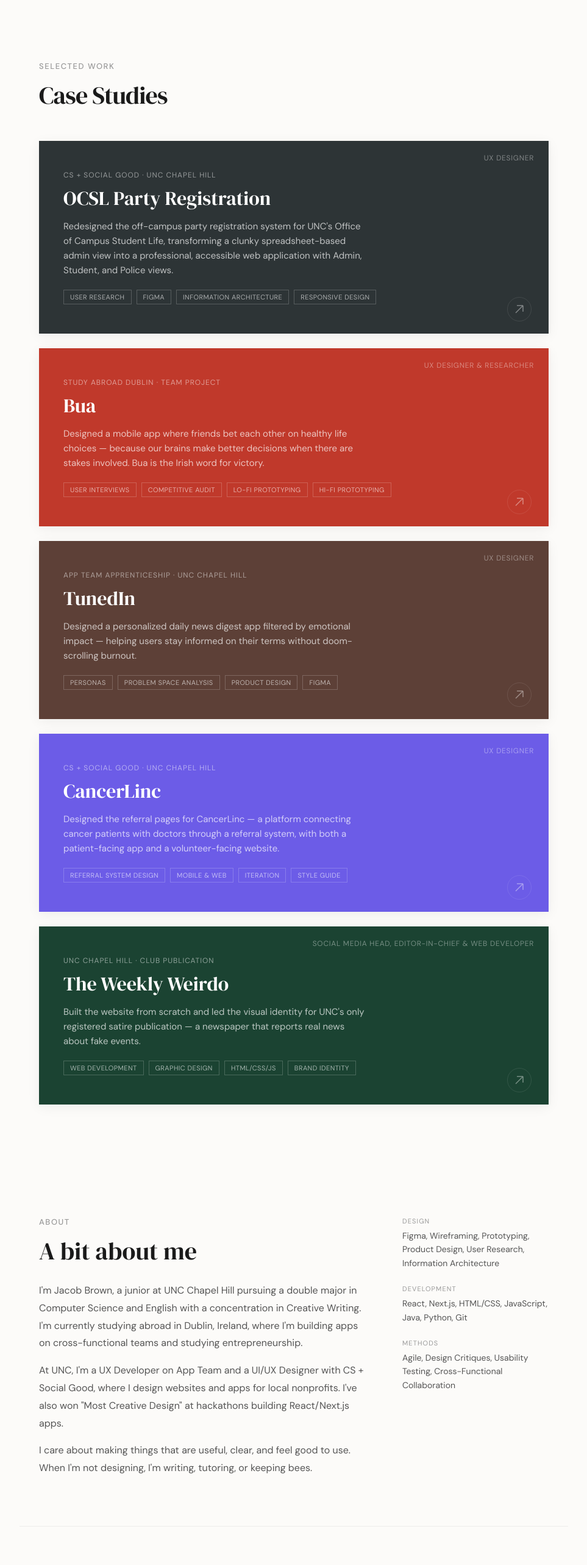
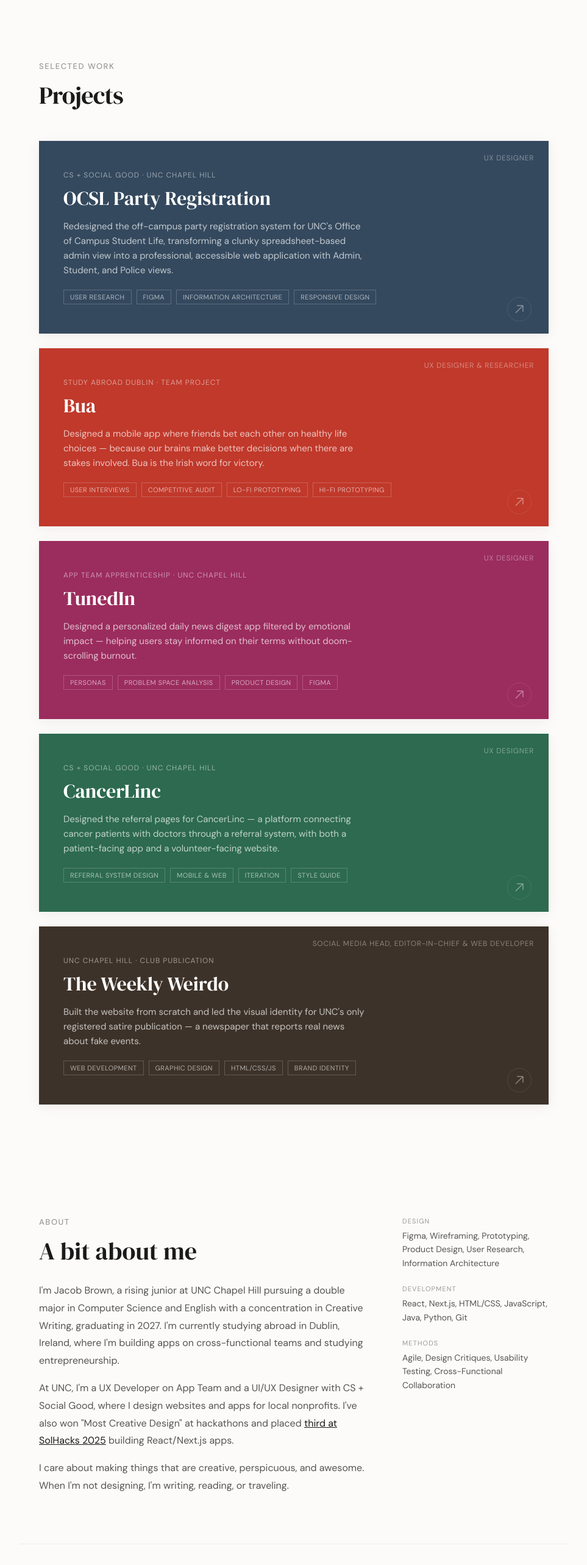
Before and after one commit to Jwbrown05/PortfolioWebsite, a React (Vite) app in the folder portfolio-site/: page / in a window 1280 px wide. Shown: the part 780-3346 px from the top of the page at 61% size, without its empty margins (158-1121 px from the left). Built offline with nearby package versions, Linux system fonts and the light colour scheme.

Commit message:
Added UI changes

```diff
--- a/portfolio-site/src/Portfolio.jsx
+++ b/portfolio-site/src/Portfolio.jsx
@@ -15,8 +15,9 @@ const PROJECTS = [
     role: "UX Designer",
     timeline: "Fall 2025 – Spring 2026",
     tags: ["User Research", "Figma", "Information Architecture", "Responsive Design"],
-    color: "#2D3436",
-    accent: "#636E72",
+    color: "#34495E",
+    accent: "#5D7B9D",
+    figmaUrl: "https://www.figma.com/design/uPcsInkMUq5aCFSOUKkvNW/CS-SG-OCSL-Party-Reg?node-id=144-297&t=JXw3aNGCREt9WOP6-1",
     summary: "Redesigned the off-campus party registration system for UNC's Office of Campus Student Life, transforming a clunky spreadsheet-based admin view into a professional, accessible web application with Admin, Student, and Police views.",
     context: "Off-campus student life had requested an update to their party registration website from CS+SG. Party registration is a way for people living off campus to file their name, PID, and number/email, so if they become too loud instead of a police officer showing up, they would get a call to be quieter. The project at OCSL wanted a new Admin view and Police view, as well as an updated form for people to register their party.",
     process: [
@@ -39,7 +40,7 @@ const PROJECTS = [
     summary: "Designed a mobile app where friends bet each other on healthy life choices — because our brains make better decisions when there are stakes involved. Bua is the Irish word for victory.",
     context: "While in Dublin, my class has been designing an app. The idea sparked from a bet with friends about having less screen time. I was put on the design and research aspect of the app. The concept: you can bet your friends on fun healthy life choices, and if you don't follow through, there are stakes.",
     process: [
-      { heading: "User Interviews & Personas", text: "I started with interviews with friends and then moved on to a competitive audit comparing potential competitors. I created two personas — Rosanna Blackbird (a working adult trying to build better habits) and Benjamin Williams (a college student who responds to social motivation). These shaped the feature priorities.", images: [{ src: `${IMG}bua-persona-1.png`, caption: "Persona — Rosanna Blackbird" }, { src: `${IMG}bua-persona-2.png`, caption: "Persona — Benjamin Williams" }] },
+      { heading: "User Interviews & Personas", text: "I started with interviews with friends and then moved on to a competitive audit comparing potential competitors. I created two personas — Rosanna Blackbird (a working adult trying to build better habits) and Benjamin Williams (a college student who responds to social motivation). These shaped the feature priorities.", images: [{ src: `${IMG}bua-persona-1.png`, caption: "Persona — Rosanna Blackbird" }, { src: `${IMG}bua-persona-2.png`, caption: "Persona — Benjamin Williams" }, { src: `${IMG}bua-competitive-audit.png`, caption: "Competitive audit — comparing existing apps" }] },
       { heading: "User Flow & Lo-Fi Prototypes", text: "Built out the user flow and initial wireframes covering the full experience: login, group configuration, bet creation, league dashboard, challenges, draft, and shop. Established the color palette (reds, purples, blacks, oranges) and typography system using Bricolage Grotesque.", images: [{ src: `${IMG}bua-user-flow.png`, caption: "User flow mapping the full app journey" }, { src: `${IMG}bua-lofi.png`, caption: "Lo-fi wireframes — Login through League Shop" }, { src: `${IMG}bua-typography.png`, caption: "Color palette and typography system" }] },
       { heading: "Hi-Fi Prototypes", text: "Moved into high-fidelity designs with the Global Bets feed, group creation flows, and a home dashboard showing active bets, streaks, and fitness goals. The dark theme with bold red accents creates energy and competitiveness that matches the app's personality.", images: [] },
     ],
@@ -52,8 +53,8 @@ const PROJECTS = [
     role: "UX Designer",
     timeline: "Fall 2025",
     tags: ["Personas", "Problem Space Analysis", "Product Design", "Figma"],
-    color: "#5D4037",
-    accent: "#8D6E63",
+    color: "#9B2C5E",
+    accent: "#D4638C",
     summary: "Designed a personalized daily news digest app filtered by emotional impact — helping users stay informed on their terms without doom-scrolling burnout.",
     context: "TunedIn is an app I designed in the App Team apprenticeship. The core value proposition: \"Stay informed on your terms. News that respects your emotional bandwidth.\"",
     process: [
@@ -70,8 +71,8 @@ const PROJECTS = [
     role: "UX Designer",
     timeline: "Fall 2025",
     tags: ["Referral System Design", "Mobile & Web", "Iteration", "Style Guide"],
-    color: "#6C5CE7",
-    accent: "#A29BFE",
+    color: "#2D6A4F",
+    accent: "#52B788",
     summary: "Designed the referral pages for CancerLinc — a platform connecting cancer patients with doctors through a referral system, with both a patient-facing app and a volunteer-facing website.",
     context: "CancerLinc has two things needed: an app for patients to go on and a website for workers/volunteers to be on. The referral page on the app gives patients a list of doctors they can contact, and the referral page on the website allows workers to change the referrals as well as message the patients themselves.",
     process: [
@@ -87,14 +88,15 @@ const PROJECTS = [
     role: "Social Media Head, Editor-in-Chief & Web Developer",
     timeline: "Sep 2024 – Present",
     tags: ["Web Development", "Graphic Design", "HTML/CSS/JS", "Brand Identity"],
-    color: "#1B4332",
-    accent: "#40916C",
+    color: "#3D3229",
+    accent: "#8B7355",
     liveUrl: "https://weeklyweirdo.pages.dev",
+    tools: "HTML/CSS/JS, Figma, Photoshop, Illustrator, InDesign",
     summary: "Built the website from scratch and led the visual identity for UNC's only registered satire publication — a newspaper that reports real news about fake events.",
     context: "The Weekly Weirdo is UNC's only registered satire publication. It first debuted in November 2023 and has been published approximately every two weeks on 11-by-17-inch sheets. Using old-timey newspapers as inspiration, the Weekly Weirdo reports real news about fake events rather than the typical satire approach of fake news about real events.",
     process: [
-      { heading: "Building the Website", text: "I built the entire site from scratch using HTML, CSS, and JavaScript — no frameworks, no templates. The design intentionally mirrors the look of a vintage broadsheet newspaper, with multi-column layouts, serif typography, and a cream/sepia palette. The site includes a home page with the latest issue, a crossword page, a comics section, an about page, and an ad request form.", images: [] },
-      { heading: "Visual Identity & Graphic Design", text: "I created graphic design assets in Photoshop and Illustrator for the Weekly Weirdo's Instagram, growing the account to 500+ followers. The visual style balances the old-timey newspaper aesthetic with modern social media formats — maintaining brand consistency across print issues, the website, and Instagram.", images: [] },
+      { heading: "Building the Website", text: "I built the entire site from scratch using HTML, CSS, and JavaScript — no frameworks, no templates. The design intentionally mirrors the look of a vintage broadsheet newspaper, with multi-column layouts, serif typography, and a cream/sepia palette. The site includes a home page with the latest issue, a crossword page, a comics section, an about page, and an ad request form.", images: [{ src: `${IMG}ww-homepage.png`, caption: "Weekly Weirdo homepage — vintage broadsheet layout" }, { src: `${IMG}ww-about.png`, caption: "About page" }] },
+      { heading: "Visual Identity & Graphic Design", text: "I created graphic design assets in Photoshop and Illustrator for the Weekly Weirdo's Instagram, growing the account to 500+ followers. The visual style balances the old-timey newspaper aesthetic with modern social media formats — maintaining brand consistency across print issues, the website, and Instagram.", images: [{ src: `${IMG}ww-crossword.png`, caption: "Crossword page" }, { src: `${IMG}ww-insta-1.png`, caption: "Instagram post" }, { src: `${IMG}ww-insta-2.png`, caption: "Instagram post" }, { src: `${IMG}ww-insta-3.png`, caption: "Instagram post" }] },
       { heading: "Editorial & Content", text: "Beyond design, I've written 20+ articles and helped shape the publication's voice — absurdist humor grounded in the mundane. The site also features audiobooks, soundscapes, and a YouTube channel, expanding the Weirdo universe beyond print.", images: [] },
     ],
     outcome: "The site is live and actively maintained at weeklyweirdo.pages.dev, serving as the digital home for the publication.",
@@ -177,7 +179,7 @@ function Hero({ onNavigate }) {
       <p style={{ fontFamily: "'DM Sans', sans-serif", fontSize: "18px", lineHeight: 1.7, color: "#666", maxWidth: "540px", marginBottom: "40px" }}>Computer Science & English student at UNC Chapel Hill, currently studying abroad in Dublin. I turn user research into polished interfaces — from wireframes to high-fidelity prototypes.</p>
       <div style={{ display: "flex", gap: "16px", flexWrap: "wrap" }}>
         <button onClick={() => onNavigate("work")} style={{ fontFamily: "'DM Sans', sans-serif", fontSize: "14px", fontWeight: 600, letterSpacing: "0.04em", textTransform: "uppercase", padding: "14px 32px", background: "#1a1a1a", color: "#FCFBF9", border: "none", cursor: "pointer" }} onMouseEnter={(e) => (e.target.style.background = "#333")} onMouseLeave={(e) => (e.target.style.background = "#1a1a1a")}>View Work</button>
-        <a href="mailto:Jawbrown@ad.unc.edu" style={{ fontFamily: "'DM Sans', sans-serif", fontSize: "14px", fontWeight: 600, letterSpacing: "0.04em", textTransform: "uppercase", padding: "14px 32px", background: "transparent", color: "#1a1a1a", border: "1.5px solid #1a1a1a", textDecoration: "none" }}>Get in Touch</a>
+        <a href="mailto:fillerjwbrown@gmail.com" style={{ fontFamily: "'DM Sans', sans-serif", fontSize: "14px", fontWeight: 600, letterSpacing: "0.04em", textTransform: "uppercase", padding: "14px 32px", background: "transparent", color: "#1a1a1a", border: "1.5px solid #1a1a1a", textDecoration: "none" }}>Get in Touch</a>
       </div>
     </section>
   );
@@ -211,10 +213,10 @@ function CaseStudy({ project, onBack }) {
   useEffect(() => { window.scrollTo(0, 0); }, []);
   return (
     <div style={{ minHeight: "100vh", background: "#FCFBF9" }}>
-      <div style={{ background: project.color, padding: "140px 32px 80px" }}>
+      <div style={{ background: project.color, padding: "64px 32px 80px" }}>
         <div style={{ maxWidth: "800px", margin: "0 auto" }}>
           <button onClick={onBack} style={{ fontFamily: "'DM Sans', sans-serif", fontSize: "13px", color: "rgba(255,255,255,0.6)", background: "none", border: "none", cursor: "pointer", letterSpacing: "0.06em", textTransform: "uppercase", marginBottom: "32px", display: "flex", alignItems: "center", gap: "8px" }}>
-            <svg width="16" height="16" viewBox="0 0 16 16" fill="none"><path d="M10 12L6 8L10 4" stroke="rgba(255,255,255,0.6)" strokeWidth="1.5" /></svg>Back to Work
+            <svg width="16" height="16" viewBox="0 0 16 16" fill="none"><path d="M10 12L6 8L10 4" stroke="rgba(255,255,255,0.6)" strokeWidth="1.5" /></svg>Back to Projects
           </button>
           <p style={{ fontFamily: "'DM Sans', sans-serif", fontSize: "12px", color: "rgba(255,255,255,0.5)", letterSpacing: "0.1em", textTransform: "uppercase", marginBottom: "12px" }}>{project.subtitle} · {project.timeline}</p>
           <h1 style={{ fontFamily: "'DM Serif Display', Georgia, serif", fontSize: "clamp(32px, 6vw, 52px)", color: "#fff", fontWeight: 400, marginBottom: "20px", letterSpacing: "-0.02em" }}>{project.title}</h1>
@@ -227,10 +229,15 @@ function CaseStudy({ project, onBack }) {
               Visit Live Site<svg width="12" height="12" viewBox="0 0 12 12" fill="none"><path d="M1 11L11 1M11 1H3M11 1V9" stroke="white" strokeWidth="1.5" /></svg>
             </a>
           )}
+          {project.figmaUrl && (
+            <a href={project.figmaUrl} target="_blank" rel="noopener noreferrer" style={{ display: "inline-flex", alignItems: "center", gap: "8px", marginTop: "20px", marginLeft: project.liveUrl ? "12px" : "0", fontFamily: "'DM Sans', sans-serif", fontSize: "13px", fontWeight: 600, letterSpacing: "0.04em", textTransform: "uppercase", padding: "12px 24px", background: "rgba(255,255,255,0.15)", color: "#fff", border: "1px solid rgba(255,255,255,0.3)", textDecoration: "none", transition: "all 0.2s" }} onMouseEnter={(e) => { e.currentTarget.style.background = "rgba(255,255,255,0.25)"; }} onMouseLeave={(e) => { e.currentTarget.style.background = "rgba(255,255,255,0.15)"; }}>
+              View Figma<svg width="12" height="12" viewBox="0 0 12 12" fill="none"><path d="M1 11L11 1M11 1H3M11 1V9" stroke="white" strokeWidth="1.5" /></svg>
+            </a>
+          )}
         </div>
       </div>
       <div style={{ maxWidth: "800px", margin: "0 auto", padding: "40px 32px", display: "flex", gap: "48px", flexWrap: "wrap", borderBottom: "1px solid rgba(0,0,0,0.06)" }}>
-        {[{ label: "Role", value: project.role }, { label: "Timeline", value: project.timeline }, { label: "Tools", value: "Figma" }].map((m) => (
+        {[{ label: "Role", value: project.role }, { label: "Timeline", value: project.timeline }, { label: "Tools", value: project.tools || "Figma" }].map((m) => (
           <div key={m.label}>
             <p style={{ fontFamily: "'DM Sans', sans-serif", fontSize: "11px", color: "#999", letterSpacing: "0.1em", textTransform: "uppercase", marginBottom: "4px" }}>{m.label}</p>
             <p style={{ fontFamily: "'DM Sans', sans-serif", fontSize: "15px", color: "#1a1a1a", fontWeight: 500 }}>{m.value}</p>
@@ -269,7 +276,7 @@ function WorkSection({ onProjectClick }) {
   return (
     <section id="work" style={{ padding: "80px 32px", maxWidth: "900px", margin: "0 auto" }}>
       <p style={{ fontFamily: "'DM Sans', sans-serif", fontSize: "13px", color: "#999", letterSpacing: "0.12em", textTransform: "uppercase", marginBottom: "12px", fontWeight: 500 }}>Selected Work</p>
-      <h2 style={{ fontFamily: "'DM Serif Display', Georgia, serif", fontSize: "clamp(28px, 5vw, 40px)", color: "#1a1a1a", marginBottom: "48px", fontWeight: 400, letterSpacing: "-0.02em" }}>Case Studies</h2>
+      <h2 style={{ fontFamily: "'DM Serif Display', Georgia, serif", fontSize: "clamp(28px, 5vw, 40px)", color: "#1a1a1a", marginBottom: "48px", fontWeight: 400, letterSpacing: "-0.02em" }}>Projects</h2>
       {PROJECTS.map((project, i) => (<ProjectCard key={project.id} project={project} index={i} onClick={() => onProjectClick(project)} />))}
     </section>
   );
@@ -282,9 +289,9 @@ function About() {
         <div style={{ flex: "1 1 400px" }}>
           <p style={{ fontFamily: "'DM Sans', sans-serif", fontSize: "13px", color: "#999", letterSpacing: "0.12em", textTransform: "uppercase", marginBottom: "12px", fontWeight: 500 }}>About</p>
           <h2 style={{ fontFamily: "'DM Serif Display', Georgia, serif", fontSize: "clamp(28px, 5vw, 40px)", color: "#1a1a1a", marginBottom: "24px", fontWeight: 400 }}>A bit about me</h2>
-          <p style={{ fontFamily: "'DM Sans', sans-serif", fontSize: "16px", color: "#555", lineHeight: 1.8, marginBottom: "16px" }}>I'm Jacob Brown, a junior at UNC Chapel Hill pursuing a double major in Computer Science and English with a concentration in Creative Writing. I'm currently studying abroad in Dublin, Ireland, where I'm building apps on cross-functional teams and studying entrepreneurship.</p>
-          <p style={{ fontFamily: "'DM Sans', sans-serif", fontSize: "16px", color: "#555", lineHeight: 1.8, marginBottom: "16px" }}>At UNC, I'm a UX Developer on App Team and a UI/UX Designer with CS + Social Good, where I design websites and apps for local nonprofits. I've also won "Most Creative Design" at hackathons building React/Next.js apps.</p>
-          <p style={{ fontFamily: "'DM Sans', sans-serif", fontSize: "16px", color: "#555", lineHeight: 1.8 }}>I care about making things that are useful, clear, and feel good to use. When I'm not designing, I'm writing, tutoring, or keeping bees.</p>
+          <p style={{ fontFamily: "'DM Sans', sans-serif", fontSize: "16px", color: "#555", lineHeight: 1.8, marginBottom: "16px" }}>I'm Jacob Brown, a rising junior at UNC Chapel Hill pursuing a double major in Computer Science and English with a concentration in Creative Writing, graduating in 2027. I'm currently studying abroad in Dublin, Ireland, where I'm building apps on cross-functional teams and studying entrepreneurship.</p>
+          <p style={{ fontFamily: "'DM Sans', sans-serif", fontSize: "16px", color: "#555", lineHeight: 1.8, marginBottom: "16px" }}>At UNC, I'm a UX Developer on App Team and a UI/UX Designer with CS + Social Good, where I design websites and apps for local nonprofits. I've also won "Most Creative Design" at hackathons and placed <a href="https://www.solhacks.com/" target="_blank" rel="noopener noreferrer" style={{ color: "#1a1a1a", textDecoration: "underline" }}>third at SolHacks 2025</a> building React/Next.js apps.</p>
+          <p style={{ fontFamily: "'DM Sans', sans-serif", fontSize: "16px", color: "#555", lineHeight: 1.8 }}>I care about making things that are creative, perspicuous, and awesome. When I'm not designing, I'm writing, reading, or traveling.</p>
         </div>
         <div style={{ flex: "0 0 auto" }}>
           {[{ label: "Design", items: "Figma, Wireframing, Prototyping, Product Design, User Research, Information Architecture" }, { label: "Development", items: "React, Next.js, HTML/CSS, JavaScript, Java, Python, Git" }, { label: "Methods", items: "Agile, Design Critiques, Usability Testing, Cross-Functional Collaboration" }].map((s) => (
@@ -306,7 +313,7 @@ function Contact() {
       <h2 style={{ fontFamily: "'DM Serif Display', Georgia, serif", fontSize: "clamp(28px, 5vw, 40px)", color: "#1a1a1a", marginBottom: "24px", fontWeight: 400 }}>Let's connect</h2>
       <p style={{ fontFamily: "'DM Sans', sans-serif", fontSize: "16px", color: "#555", lineHeight: 1.8, marginBottom: "32px", maxWidth: "500px" }}>I'm currently looking for a UX Design internship for Summer 2026. If you'd like to chat about design, collaboration, or opportunities — I'd love to hear from you.</p>
       <div style={{ display: "flex", gap: "24px", flexWrap: "wrap" }}>
-        {[{ label: "Email", value: "Jawbrown@ad.unc.edu", href: "mailto:Jawbrown@ad.unc.edu" }, { label: "LinkedIn", value: "linkedin.com/in/jacobwbrown", href: "https://www.linkedin.com/in/jacobwbrown" }, { label: "Phone", value: "(910) 685-5066", href: "tel:9106855066" }].map((c) => (
+        {[{ label: "Email", value: "fillerjwbrown@gmail.com", href: "mailto:fillerjwbrown@gmail.com" }, { label: "LinkedIn", value: "jake-brown-74a133278", href: "https://www.linkedin.com/in/jake-brown-74a133278/" }, { label: "Phone (US)", value: "(910) 685-5066", href: "tel:9106855066" }, { label: "Phone (Ireland)", value: "+353 85 138 2417", href: "tel:+353851382417" }].map((c) => (
           <a key={c.label} href={c.href} target={c.label === "LinkedIn" ? "_blank" : undefined} rel={c.label === "LinkedIn" ? "noopener noreferrer" : undefined} style={{ textDecoration: "none", padding: "16px 24px", border: "1px solid rgba(0,0,0,0.1)", transition: "all 0.2s", flex: "1 1 180px" }}
             onMouseEnter={(e) => { e.currentTarget.style.borderColor = "#1a1a1a"; e.currentTarget.style.background = "#1a1a1a"; e.currentTarget.querySelector("p:last-child").style.color = "#fff"; e.currentTarget.querySelector("p:first-child").style.color = "rgba(255,255,255,0.5)"; }}
             onMouseLeave={(e) => { e.currentTarget.style.borderColor = "rgba(0,0,0,0.1)"; e.currentTarget.style.background = "transparent"; e.currentTarget.querySelector("p:last-child").style.color = "#1a1a1a"; e.currentTarget.querySelector("p:first-child").style.color = "#999"; }}>
@@ -347,7 +354,7 @@ export default function Portfolio() {
         @media (max-width: 768px) { .desktop-nav { display: none !important; } .mobile-nav-toggle { display: block !important; } }
         @media (min-width: 769px) { .mobile-nav-toggle { display: none !important; } }
       `}</style>
-      <Nav activeSection={activeSection} onNavigate={navigateTo} />
+      {!activeProject && <Nav activeSection={activeSection} onNavigate={navigateTo} />}
       {activeProject ? <CaseStudy project={activeProject} onBack={() => setActiveProject(null)} /> : (
         <main><Hero onNavigate={navigateTo} /><WorkSection onProjectClick={setActiveProject} /><About /><Contact /></main>
       )}
```
Also changed, not shown: 1 other file (tests, documents, lock files or other folders).
